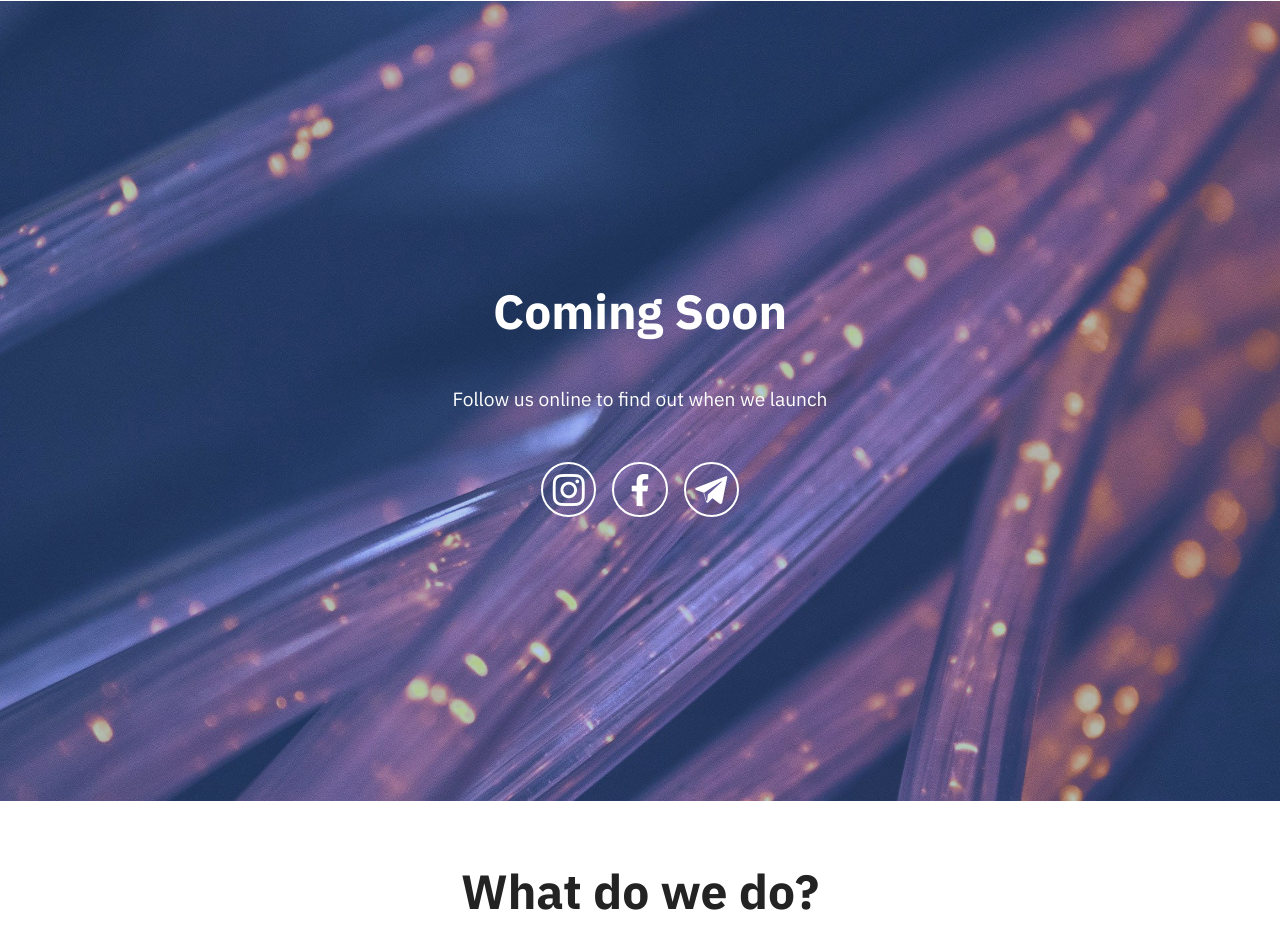
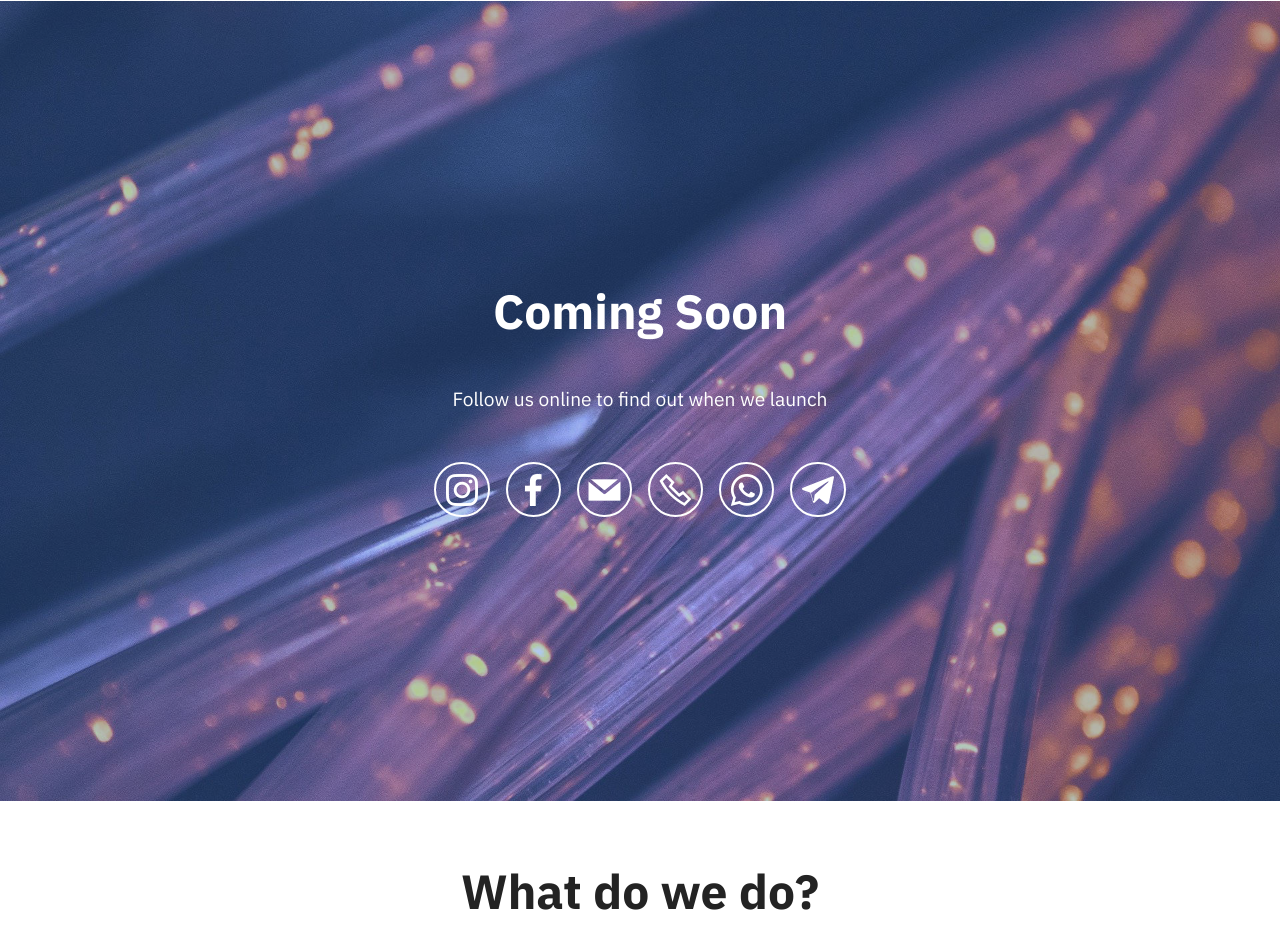
Before and after one commit to binarybeetles/Proper-Stuff, a plain HTML site: page index.html in a window 1280 px wide. Shown: the part 859-1806 px from the top of the page. Drawn offline with Linux system fonts and the light colour scheme; a script that the page names is missing; files whose address does not match are found by name.

Commit message:
Update index.html

```diff
--- a/index.html
+++ b/index.html
@@ -105,17 +105,13 @@
   </section>
 
  <section class="countdown4 cid-syjHovyUOB mbr-fullscreen" id="countdown4-r">
-    <div class="mbr-overlay" style="opacity: 0.4; background-color: rgb(68, 121, 217)"></div>
+
+    <div class="mbr-overlay" style="opacity: 0.4; background-color: rgb(68, 121, 217);">
+    </div>
     <div class="container">
         <div class="row justify-content-center">
             <div class="col-lg-8">
-          <h3 class="
-                mbr-section-title
-                mb-5
-                align-center
-                mbr-fonts-style
-                display-2
-              ">
+                <h3 class="mbr-section-title mb-5 align-center mbr-fonts-style display-2">
                     <strong>Coming Soon</strong>
                 </h3>
 
@@ -130,22 +126,36 @@
                     Follow us online to find out when we launch
                 </p>
                 <div class="icons-menu row justify-content-center display-7">
+
+
+
+
                 <div class="soc-item col-auto">
-              <a href="https://instagram.com/the.properstuff" target="_blank" class="social__link">
+                        <a href="https://instagram.com/binarybeetles" target="_blank" class="social__link">
                             <span class="mbr-iconfont socicon-instagram socicon"></span>
                         </a>
-            </div>
-            <div class="soc-item col-auto">
+                    </div><div class="soc-item col-auto">
                         <a href="https://facebook.com/3binarybeetles" target="_blank" class="social__link">
                             <span class="mbr-iconfont socicon-facebook socicon"></span>
                         </a>
-            </div>
-            <div class="soc-item col-auto">
-              <a href="https://t.me/theproperstuff" target="_blank" class="social__link">
+                    </div><div class="soc-item col-auto">
+                        <a href="mailto:binarybeetles@gmail.com" target="_blank" class="social__link">
+                            <span class="mbr-iconfont socicon-mail socicon"></span>
+                        </a>
+                    </div><div class="soc-item col-auto">
+                        <a href="tel:+917011641739" target="_blank" class="social__link">
+                            <span class="mbr-iconfont mobi-mbri-phone mobi-mbri"></span>
+                        </a>
+                    </div><div class="soc-item col-auto">
+                        <a href="https://wa.me/917011641739" target="_blank" class="social__link">
+                            <span class="mbr-iconfont socicon-whatsapp socicon"></span>
+                        </a>
+                    </div><div class="soc-item col-auto">
+                        <a href="https://www.t.me/binarybeetles" class="social__link" target="_blank">
                             <span class="mbr-iconfont socicon-telegram socicon"></span>
                         </a>
-            </div>
-          </div>
+                    </div></div>
+
             </div>
         </div>
     </div>
```
Lines whose indentation alone changed are shown as unchanged.
